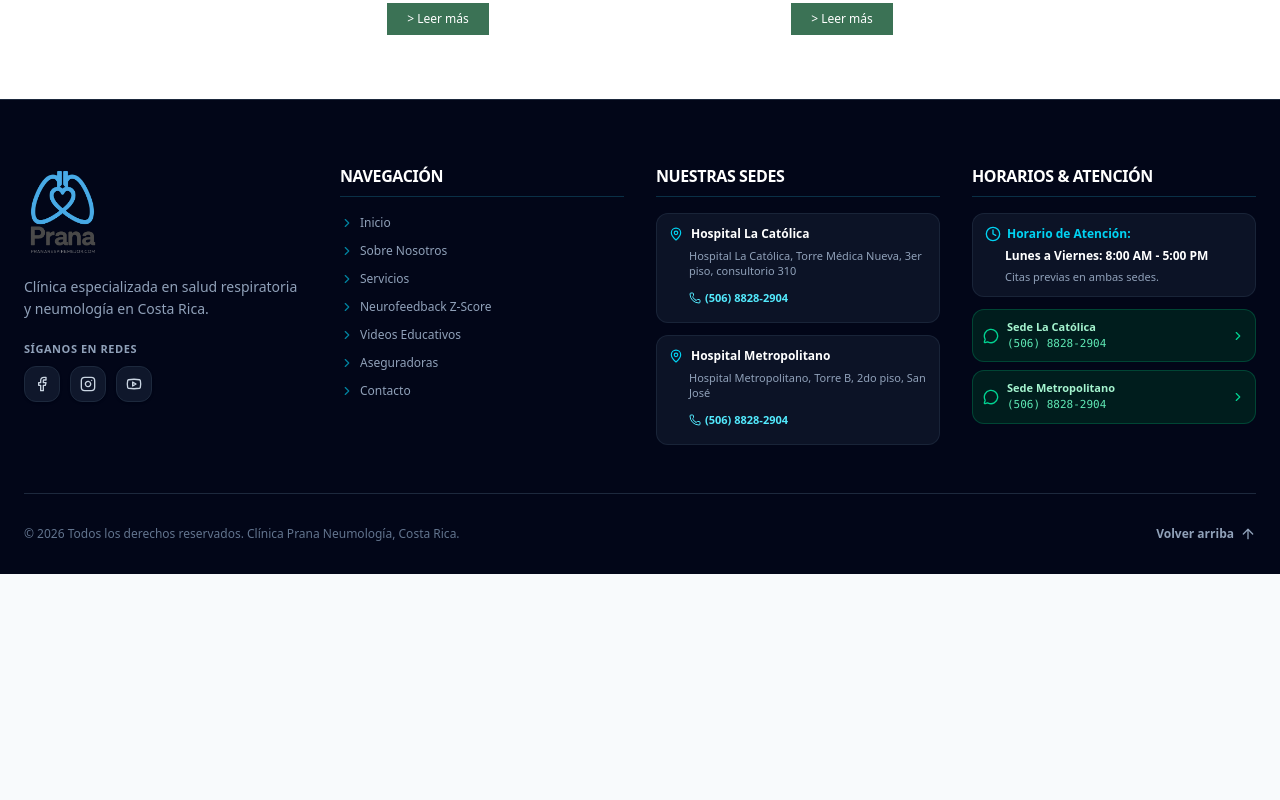
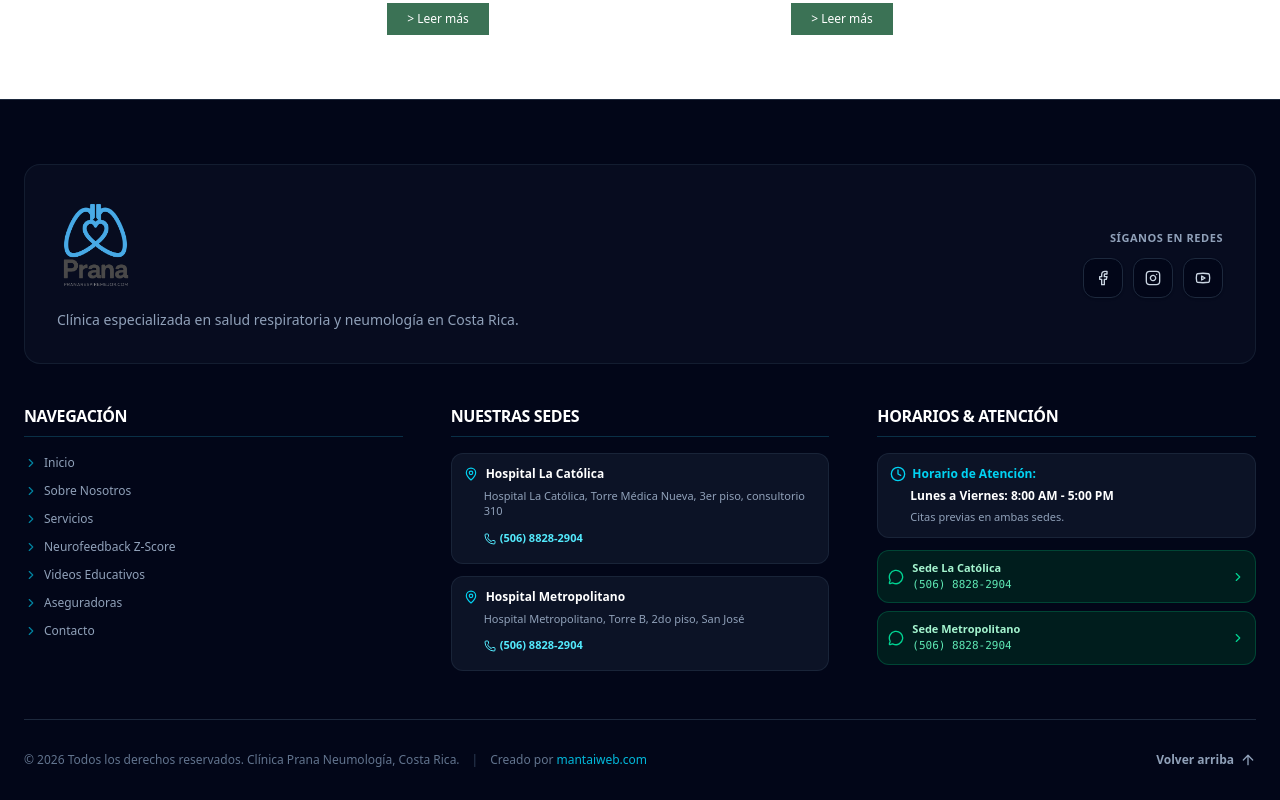
Before and after one commit to drumider/PRANA-RESPIRE-MEJOR, a React (Vite) app: page / in a window 1280 px wide. Shown: the part 1731-2531 px from the top of the page. Before the commit the page ends 2305 px from the top, so only its background shows below. Built offline with nearby package versions, Linux system fonts and the light colour scheme.

Commit message:
style(footer): refactor layout for improved alignment
Updated the footer structure to use a more balanced layout, incorporating a high-visibility brand section and improved spacing for social links.

```diff
--- a/src/components/Footer.tsx
+++ b/src/components/Footer.tsx
@@ -31,22 +31,23 @@ export const Footer: React.FC<FooterProps> = ({ lang }) => {
     <footer id="contacto" className="bg-slate-950 text-slate-300 pt-16 pb-8 border-t border-slate-800 relative">
       <div className="max-w-7xl mx-auto px-4 sm:px-6">
 
-        {/* Well-balanced 4-column layout (3 cols each on lg screens) */}
-        <div className="grid grid-cols-1 sm:grid-cols-2 lg:grid-cols-12 gap-8 pb-12 border-b border-slate-800">
+        {/* Reorganized layout for better alignment */}
+        <div className="flex flex-col gap-10 pb-12 border-b border-slate-800">
 
-          {/* Column 1: Brand, Tagline, Socials & WhatsApp (lg:col-span-3) */}
-          <div className="lg:col-span-3 space-y-4">
+          {/* Top Section: Brand & Socials */}
+          <div className="flex flex-col md:flex-row justify-between items-start md:items-center gap-6 bg-slate-900/40 p-6 sm:p-8 rounded-2xl border border-slate-800/60">
+            <div className="space-y-4 max-w-lg">
               <Link to="/" className="inline-block">
                 <PranaLogo variant="light" size="md" />
               </Link>
-
               <p className="text-slate-400 text-xs sm:text-sm leading-relaxed">
                 {t.description}
               </p>
+            </div>
 
             {/* Social Buttons */}
-            <div className="space-y-2 pt-1">
-              <span className="text-[11px] font-bold uppercase tracking-wider text-slate-400 block">
+            <div className="space-y-3 shrink-0">
+              <span className="text-[11px] font-bold uppercase tracking-wider text-slate-400 block md:text-right">
                 {t.socialsTitle}
               </span>
               <div className="flex items-center gap-2.5">
@@ -55,7 +56,7 @@ export const Footer: React.FC<FooterProps> = ({ lang }) => {
                   target="_blank"
                   rel="noopener noreferrer"
                   aria-label="Facebook Prana"
-                  className="w-9 h-9 rounded-xl bg-slate-900 hover:bg-cyan-600 text-slate-300 hover:text-white border border-slate-800 flex items-center justify-center transition-all shadow-sm"
+                  className="w-10 h-10 rounded-xl bg-slate-950 hover:bg-cyan-600 text-slate-300 hover:text-white border border-slate-800 flex items-center justify-center transition-all shadow-sm"
                 >
                   <Facebook className="w-4 h-4" />
                 </a>
@@ -65,7 +66,7 @@ export const Footer: React.FC<FooterProps> = ({ lang }) => {
                   target="_blank"
                   rel="noopener noreferrer"
                   aria-label="Instagram Prana"
-                  className="w-9 h-9 rounded-xl bg-slate-900 hover:bg-cyan-600 text-slate-300 hover:text-white border border-slate-800 flex items-center justify-center transition-all shadow-sm"
+                  className="w-10 h-10 rounded-xl bg-slate-950 hover:bg-cyan-600 text-slate-300 hover:text-white border border-slate-800 flex items-center justify-center transition-all shadow-sm"
                 >
                   <Instagram className="w-4 h-4" />
                 </a>
@@ -75,7 +76,7 @@ export const Footer: React.FC<FooterProps> = ({ lang }) => {
                   target="_blank"
                   rel="noopener noreferrer"
                   aria-label="YouTube Prana"
-                  className="w-9 h-9 rounded-xl bg-slate-900 hover:bg-cyan-600 text-slate-300 hover:text-white border border-slate-800 flex items-center justify-center transition-all shadow-sm"
+                  className="w-10 h-10 rounded-xl bg-slate-950 hover:bg-cyan-600 text-slate-300 hover:text-white border border-slate-800 flex items-center justify-center transition-all shadow-sm"
                 >
                   <Youtube className="w-4 h-4" />
                 </a>
@@ -83,8 +84,11 @@ export const Footer: React.FC<FooterProps> = ({ lang }) => {
             </div>
           </div>
 
-          {/* Column 2: Navigation Links (lg:col-span-3) */}
-          <div className="lg:col-span-3 space-y-4">
+          {/* Bottom Section: 3 Columns Grid */}
+          <div className="grid grid-cols-1 md:grid-cols-3 gap-8 lg:gap-12">
+
+            {/* Column 1: Navigation Links */}
+            <div className="space-y-4">
               <h4 className="text-white text-base font-bold tracking-tight uppercase border-b border-cyan-900/60 pb-2">
                 {lang === 'es' ? 'Navegación' : 'Navigation'}
               </h4>
@@ -103,12 +107,11 @@ export const Footer: React.FC<FooterProps> = ({ lang }) => {
               </ul>
             </div>
 
-          {/* Column 3: Locations (lg:col-span-3) */}
-          <div className="lg:col-span-3 space-y-4">
+            {/* Column 2: Locations */}
+            <div className="space-y-4">
               <h4 className="text-white text-base font-bold tracking-tight uppercase border-b border-cyan-900/60 pb-2">
                 {t.locationsTitle}
               </h4>
-
               <div className="space-y-3">
                 {/* Location 1: Hospital La Católica */}
                 <div className="space-y-1.5 bg-slate-900/80 p-3 rounded-xl border border-slate-800/80">
@@ -152,12 +155,11 @@ export const Footer: React.FC<FooterProps> = ({ lang }) => {
               </div>
             </div>
 
-          {/* Column 4: Hours & Direct Contact (lg:col-span-3) */}
-          <div className="lg:col-span-3 space-y-4">
+            {/* Column 3: Hours & Direct Contact */}
+            <div className="space-y-4">
               <h4 className="text-white text-base font-bold tracking-tight uppercase border-b border-cyan-900/60 pb-2">
                 {lang === 'es' ? 'Horarios & Atención' : 'Hours & Support'}
               </h4>
-
               <div className="space-y-3">
                 <div className="bg-slate-900/80 p-3 rounded-xl border border-slate-800/80 space-y-1.5 text-xs text-slate-300">
                   <div className="flex items-center gap-1.5 text-cyan-400 font-bold">
@@ -210,10 +212,25 @@ export const Footer: React.FC<FooterProps> = ({ lang }) => {
             </div>
 
           </div>
+        </div>
 
         {/* Bottom Rights & Scroll to Top */}
-        <div className="pt-8 flex flex-col sm:flex-row items-center justify-between gap-4 text-xs text-slate-500">
+        <div className="pt-8 flex flex-col sm:flex-row items-center justify-between gap-4 text-xs text-slate-500 text-center sm:text-left">
+          <div className="flex flex-col sm:flex-row items-center gap-2 sm:gap-3">
             <p>© {new Date().getFullYear()} {t.rights}</p>
+            <span className="hidden sm:inline text-slate-700">|</span>
+            <p>
+              {lang === 'es' ? 'Creado por ' : 'Created by '}
+              <a
+                href="https://mantaiweb.com"
+                target="_blank"
+                rel="noopener noreferrer"
+                className="text-cyan-500 hover:text-cyan-400 font-medium transition-colors hover:underline"
+              >
+                mantaiweb.com
+              </a>
+            </p>
+          </div>
 
           <button
             onClick={scrollToTop}
```
Lines whose indentation alone changed are shown as unchanged.
